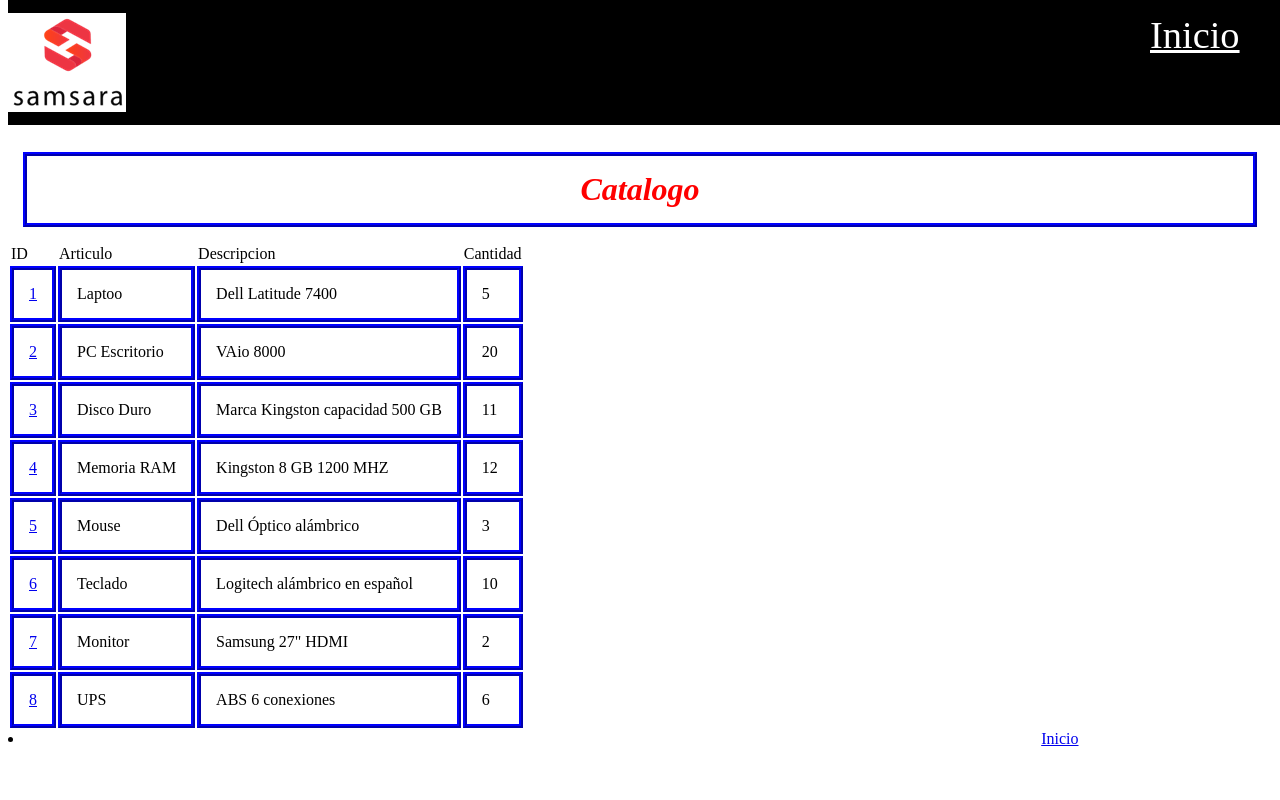
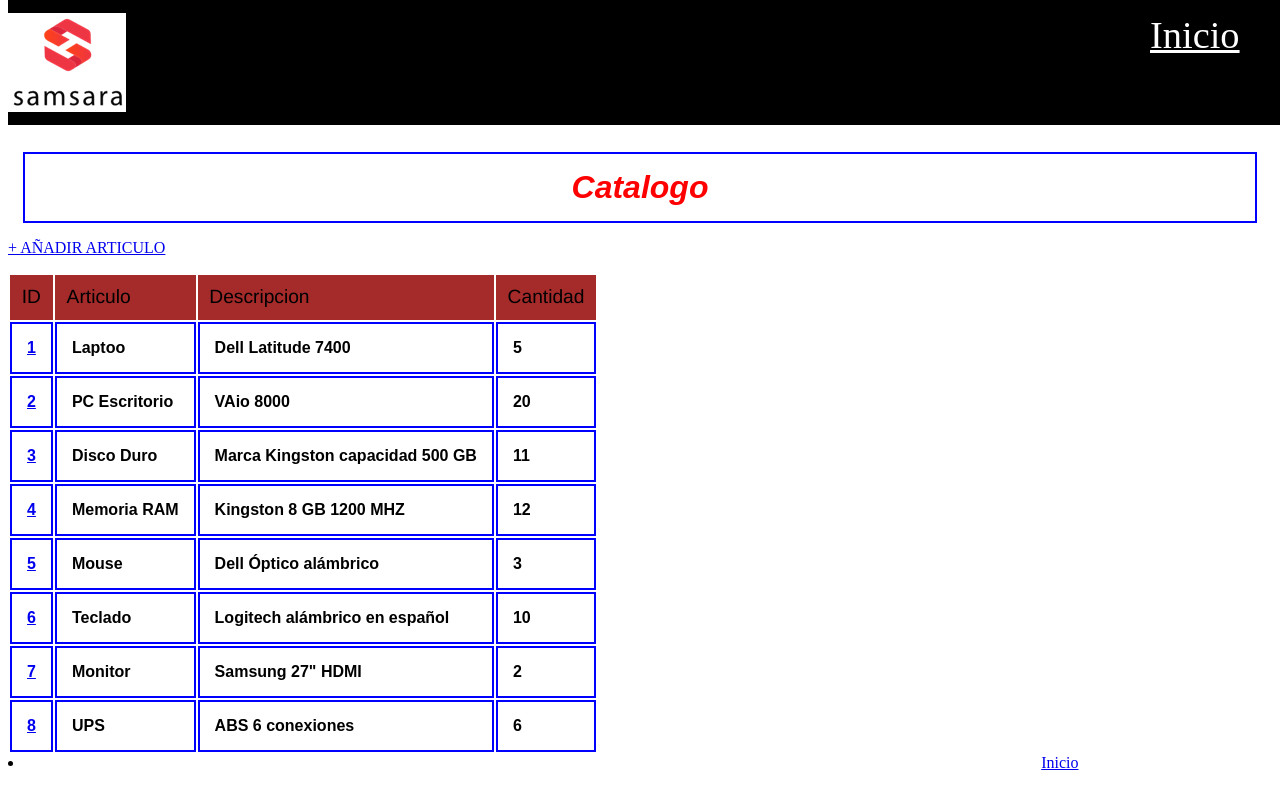
Before and after one commit to ErickPayanM/Python-Django, a Django app: page /stock/catalogo/ in a window 1280 px wide. Run offline with Django 4.2, Linux system fonts and the light colour scheme; data comes from the database, SQL or seed files in the repository.

Commit message:
Formulario para añadir nuevo articulo

```diff
--- a/Django/almacen/stock/static/stock/main.css
+++ b/Django/almacen/stock/static/stock/main.css
@@ -11,9 +11,11 @@
   }
 
 .tabla_td{
-    border: blue 4px ridge;
+    border: blue 2px solid;
     margin: 15px;
     padding: 15px;
+    font-weight: bold;
+    font-family: Arial, Helvetica, sans-serif;
 
 }
 .titulo{
@@ -37,3 +39,70 @@
 .enc_text{
     padding-left: 80%;
 }
+.tr_cab{
+  font-size: larger;
+  font-family: 'Franklin Gothic Medium', 'Arial Narrow', Arial, sans-serif;
+  background-color: brown;
+  padding: 2%;
+}
+.close {
+	background: #606061;
+	color: #FFFFFF;
+	line-height: 25px;
+	position: fixed;
+	right: 2%;
+	text-align: center;
+	top: 1%;
+	width: 24px;
+	text-decoration: none;
+	font-weight: bold;
+	-webkit-border-radius: 12px;
+	-moz-border-radius: 12px;
+	border-radius: 12px;
+	-moz-box-shadow: 1px 1px 3px #000;
+	-webkit-box-shadow: 1px 1px 3px #000;
+	box-shadow: 1px 1px 3px #000;
+
+}
+.close:hover { background: #00d9ff; }
+.sin-sub{
+    text-transform: uppercase;
+    color: #ffffff;
+    background-color: none;
+    text-decoration: none;
+}
+.modalDialog {
+	position: fixed;
+	font-family: Arial, Helvetica, sans-serif;
+	top: 0;
+	right: 0;
+	bottom: 0;
+	left: 0;
+	background: rgba(0,0,0,0.8);
+	z-index: 99999;
+	opacity:0;
+	-webkit-transition: opacity 400ms ease-in;
+	-moz-transition: opacity 400ms ease-in;
+	transition: opacity 400ms ease-in;
+	pointer-events: none;
+}
+.modalDialog:target {
+	opacity:1;
+	pointer-events: auto;
+}
+.modalDialog > div {
+	width: 80%;
+  height: 30%;
+	position: relative;
+	margin: 2% 10%;
+	padding: 50px 40px 13px 40px;
+	border-radius: 10px;
+	background: rgb(238, 69, 69);
+	background: -moz-linear-gradient(#fff, #999);
+	background: -webkit-linear-gradient(#fff, #999);
+	background: -o-linear-gradient(#fff, #999);
+  -webkit-transition: opacity 400ms ease-in;
+-moz-transition: opacity 400ms ease-in;
+transition: opacity 400ms ease-in;
+overflow: auto;
+}
--- a/Django/almacen/stock/templates/stock/catalogo.html
+++ b/Django/almacen/stock/templates/stock/catalogo.html
@@ -17,18 +17,21 @@
     <div class="titulo">
         <h1 class="titulo tabla_td"><center>Catalogo</center></h1>
     </div>
-    <div>
+    <p class="">
+        <a href="#openModal" class=""> + AÑADIR ARTICULO </a>
+    </p>
+
     <table >
         <thead>
             <tr>
-                <td >ID</td>
-                <td>Articulo</td>
-                <td>Descripcion</td>
-                <td>Cantidad</td>
+                <td class="tr_cab">ID</td>
+                <td class="tr_cab">Articulo</td>
+                <td class="tr_cab">Descripcion</td>
+                <td class="tr_cab" width="100px">Cantidad</td>
             </tr>
         </thead>
 
-        <tbody class="tabla_td">
+        <tbody class="">
 
             {% if A %}
             {% for Ar in A%}
@@ -56,5 +59,26 @@
     <div>
         <li><a href="/stock/" class="enc_text">Inicio</a></li>
     </div>
+    <div id="openModal" class="modalDialog">
+        <div>
+        <h3><center>Añadir articulo</center></h3>
+        <a href="#close" title="Close" class="close">X</a>
+        <form action="{% url 'stock:articulo_nuevo' %}" method="post">
+            {% csrf_token %}
+            <table>
+                <tr>
+                    <td>Articulo</td>
+                    <td>Descripcion</td>
+                    <td>Cantidad</td>
+                </tr>
+                <tr>
+                    <td><input type="text" value="Nombre_nuevo"></td>
+                    <td><input type="text" name="Descripcion_nuevo"></td>
+                    <td><input type="text" name="Cantidad_nueva"></td>
+              </tr>
+            </table>
+        </form>
+        </div>
+
 </body>
 </html>
--- a/Django/almacen/stock/templates/stock/detalle_producto.html
+++ b/Django/almacen/stock/templates/stock/detalle_producto.html
@@ -4,7 +4,7 @@
     <meta charset="UTF-8">
     <meta http-equiv="X-UA-Compatible" content="IE=edge">
     <meta name="viewport" content="width=device-width, initial-scale=1.0">
-    <title>Document</title>
+    <title>Producto</title>
 
 </head>
 <body>
--- a/Django/almacen/stock/urls.py
+++ b/Django/almacen/stock/urls.py
@@ -13,5 +13,6 @@ urlpatterns = [
     path('catalogo/<int:art_id>/', views.det_art, name='det_art'),
     path('suma/<int:sumatoria>/', views.suma, name='suma'),
     path('resta/<int:restatoria>/', views.resta, name='resta'),
+    path('articulo_nuevo', views.articulo_nuevo, name='articulo_nuevo'),
 
 ] + static(settings.STATIC_URL, document_root=settings.STATIC_ROOT)
--- a/Django/almacen/stock/views.py
+++ b/Django/almacen/stock/views.py
@@ -6,13 +6,13 @@ from django.db import models
 from django.urls import reverse
 from django import forms
 
-
-
 from .models import Articulos
 
 # Create your views here.
 def index(request):
     return render(request, 'stock\index.html')
+
+
 def catalogo(request,):
     A = Articulos.objects.all()
     template = loader.get_template('stock\catalogo.html')
@@ -20,20 +20,27 @@ def catalogo(request,):
         'A': A
     }
     return HttpResponse(template.render(context, request))
+
+
 def movimientos(request):
     return render(request, 'stock\movimientos.html')
+
 def det_art(request, art_id):
     try:
         art = Articulos.objects.get(pk=art_id)
     except Articulos.DoesNotExist:
             raise Http404("Articulo no exite")
     return render(request, 'stock/detalle_producto.html', {'a':art})
+
+
 def suma(request, sumatoria):
     sumatoria = Articulos.objects.get(pk=sumatoria)
     var1 = request.POST['sumar']
     sumatoria.Cantidad += int(var1)
     sumatoria.save()
     return HttpResponseRedirect(reverse('stock:catalogo',))
+
+
 def resta(request, restatoria):
     restatoria = Articulos.objects.get(pk=restatoria)
     var1 = request.POST['restar']
@@ -41,3 +48,6 @@ def resta(request, restatoria):
     restatoria.Cantidad -= int(var1)
     restatoria.save()
     return HttpResponseRedirect(reverse('stock:catalogo',))
+def articulo_nuevo(request):
+    new_articulo = request.POST['Nombre_nuevo']
+    new_descripcion = request.POST['Descripcion']
```
